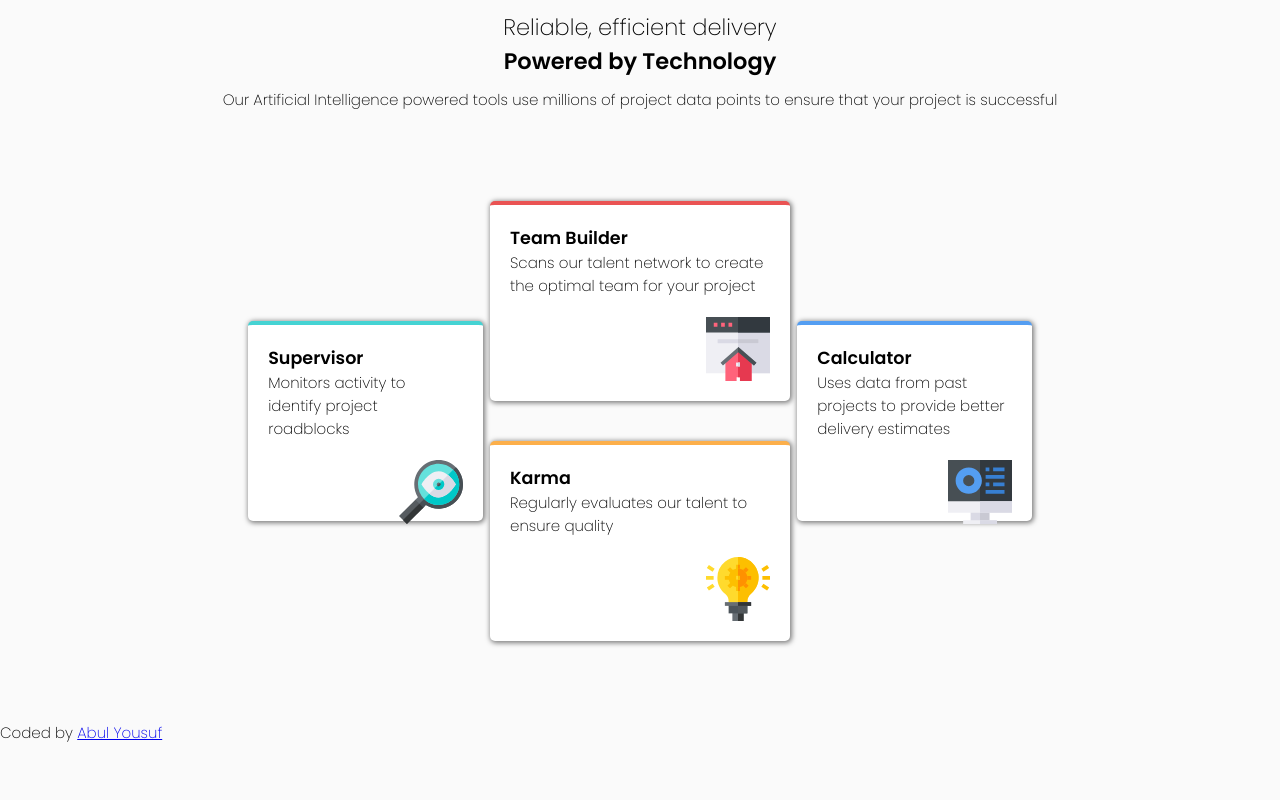
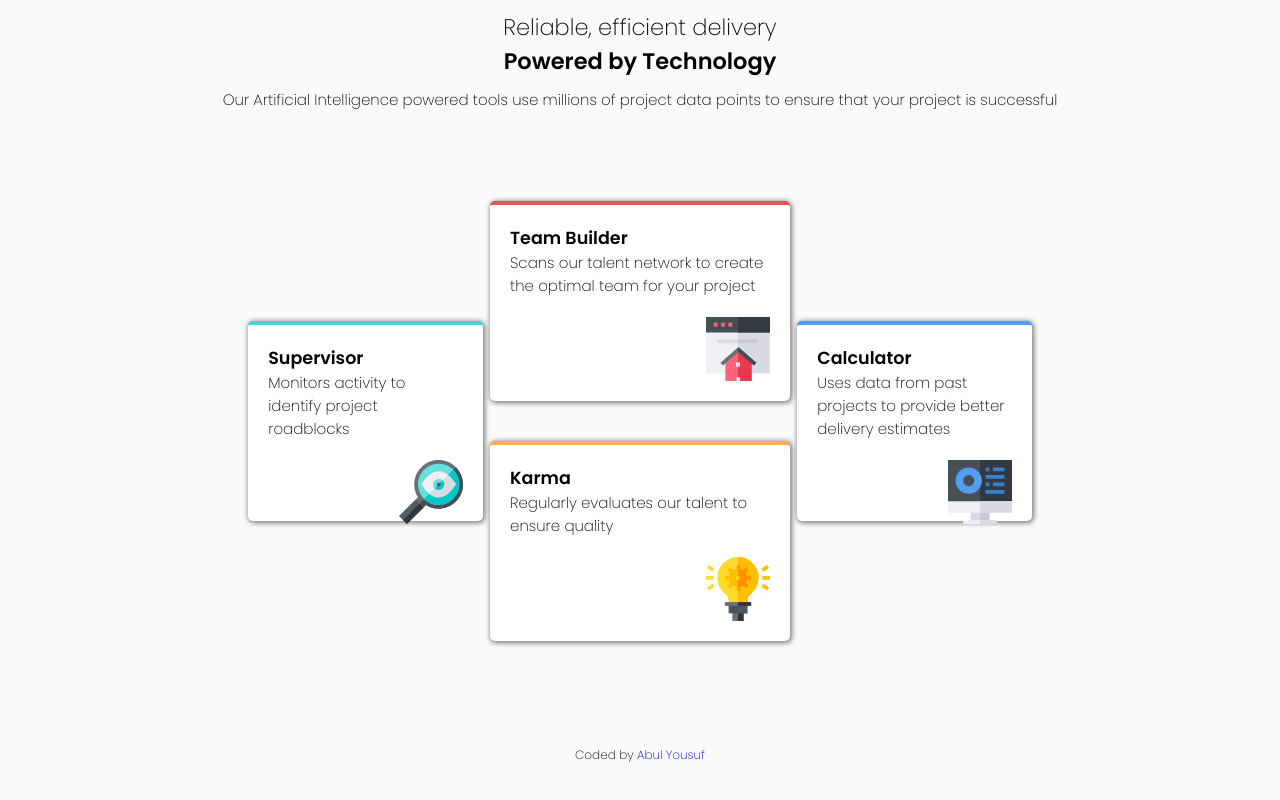
Before and after one commit to abulyousuf/four-card-feature-section, a plain HTML site: page index.html in a window 1280 px wide. Drawn offline with Linux system fonts and the light colour scheme.

Commit message:
Add footer styles

```diff
--- a/css/styles.css
+++ b/css/styles.css
@@ -73,6 +73,17 @@ main p {
     justify-content: flex-end;
 }
 
+footer {
+    text-align: center;
+    font-size: 12px;
+    /*margin: 20px 0;*/
+    padding: 25px 0;
+}
+
+footer a {
+    text-decoration: none;
+}
+
 @media (min-width: 1024px) {
     main {
         margin: 10px 10px;
```
